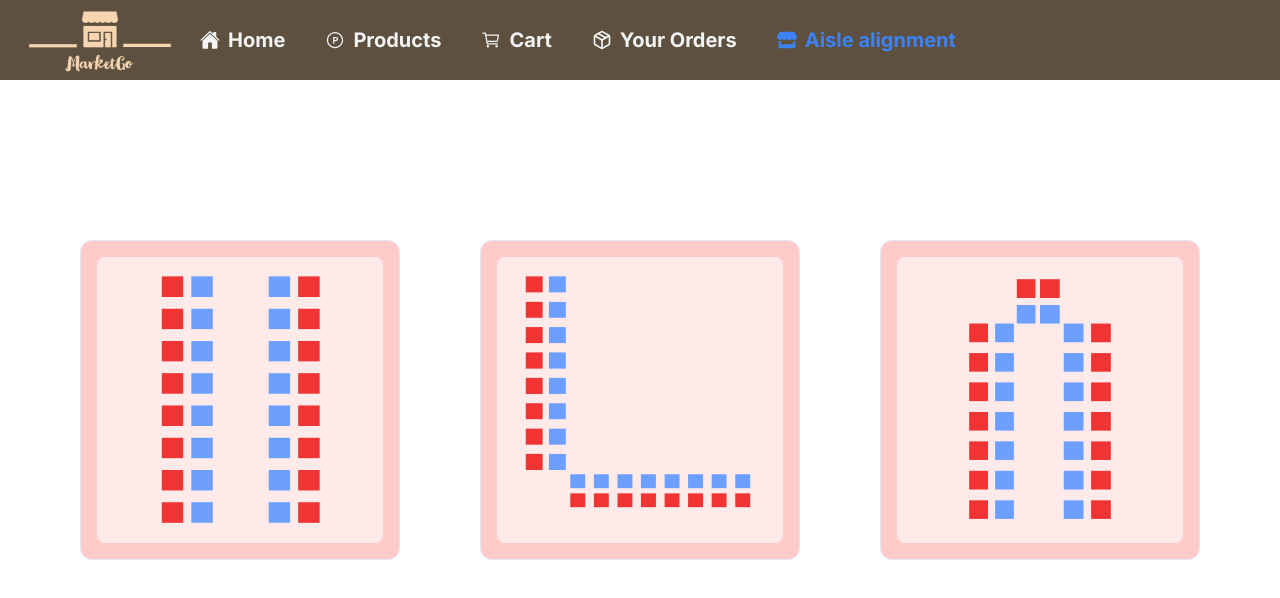
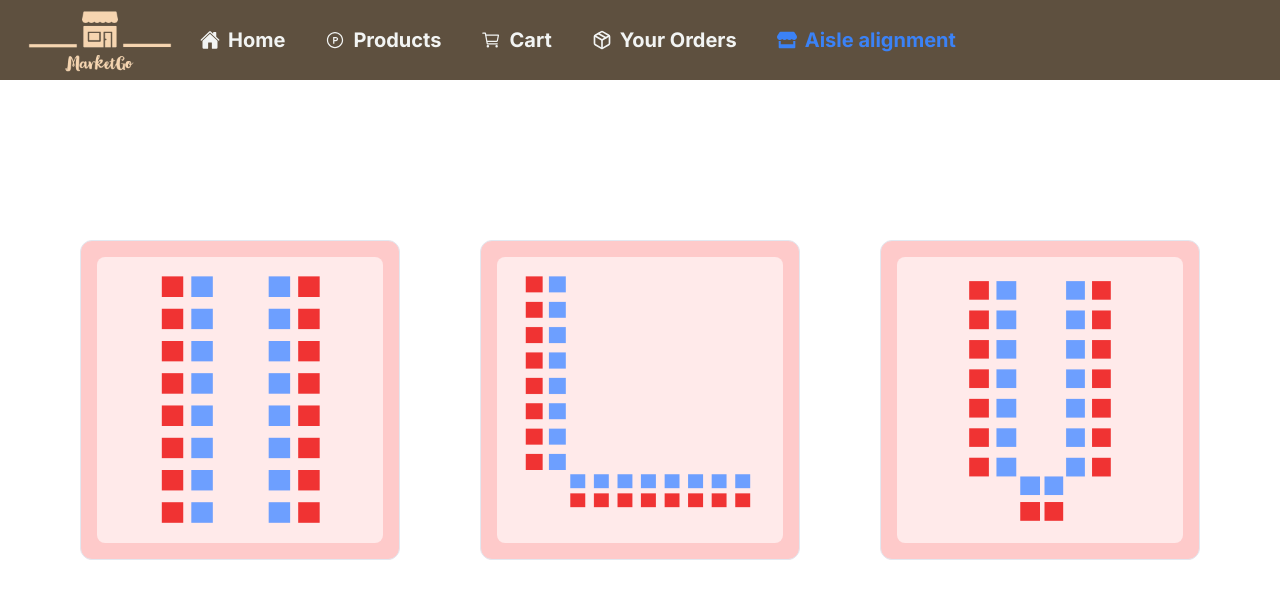
Before and after one commit to chhand2808/marketgo, a Next.js app: page /Aisle in a window 1280 px wide. Shown: the top 598 px of the page. Built offline with nearby package versions, Linux system fonts and the light colour scheme.

Commit message:
rotatedUpicture

```diff
--- a/app/Aisle/page.jsx
+++ b/app/Aisle/page.jsx
@@ -33,7 +33,7 @@ export default function page() {
             <a href="/Aisle/3">
             <Image
             src={shelfU}
-            className='w-full h-full rounded-lg'
+            className='w-full h-full rounded-lg rotate-180'
             />
             </a>
         </div>
```
